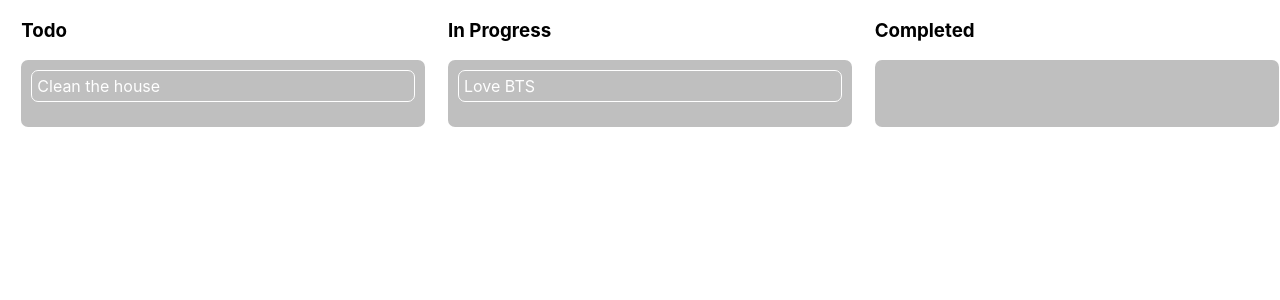
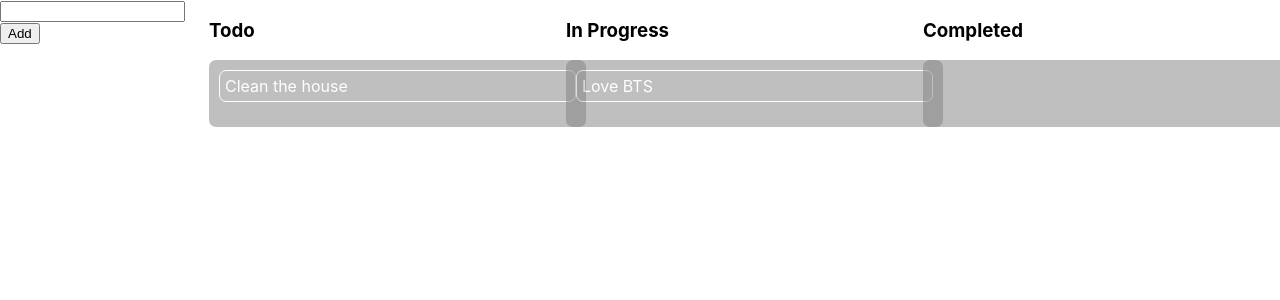
Before and after one commit to vvynz/react-todo-dnd, a React (Create React App) app: page / in a window 1280 px wide. Shown: the top 300 px of the page. Built offline with nearby package versions, Linux system fonts and the light colour scheme.

Commit message:
Create an input field and an Add button

```diff
--- a/src/App.js
+++ b/src/App.js
@@ -15,6 +15,7 @@
 }
 
 function App() {
+  const [text, setText] = useState("");
   const [state, setState] = useState({
     "todo": {
       title: "Todo",
@@ -56,6 +57,10 @@
 
   return (
     <div className="App">
+      <div>
+        <input type="text" value={text} onChange={(e) => setText(e.target.value)} />
+        <button>Add</button>
+      </div>
       <DragDropContext onDragEnd={handleDragEnd}>
         {_.map(state, (data, key) => {
           return (
```
